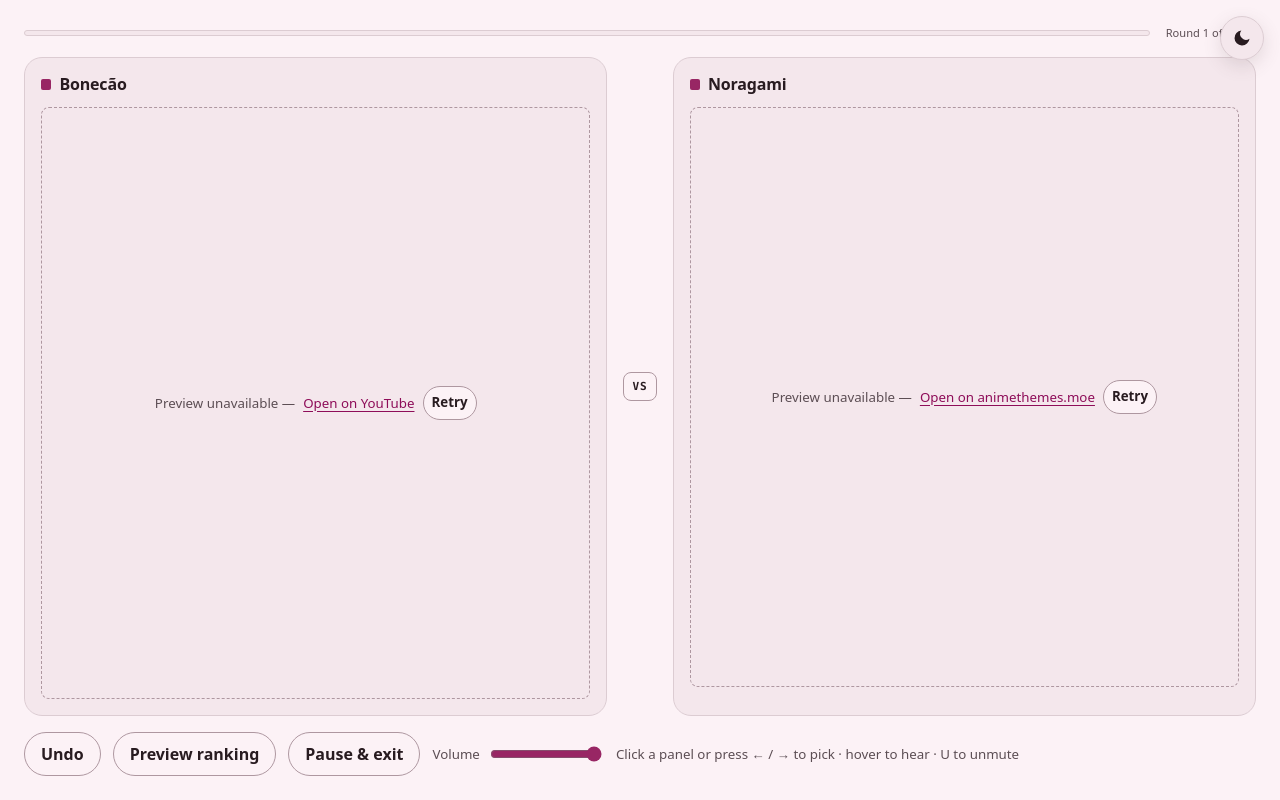
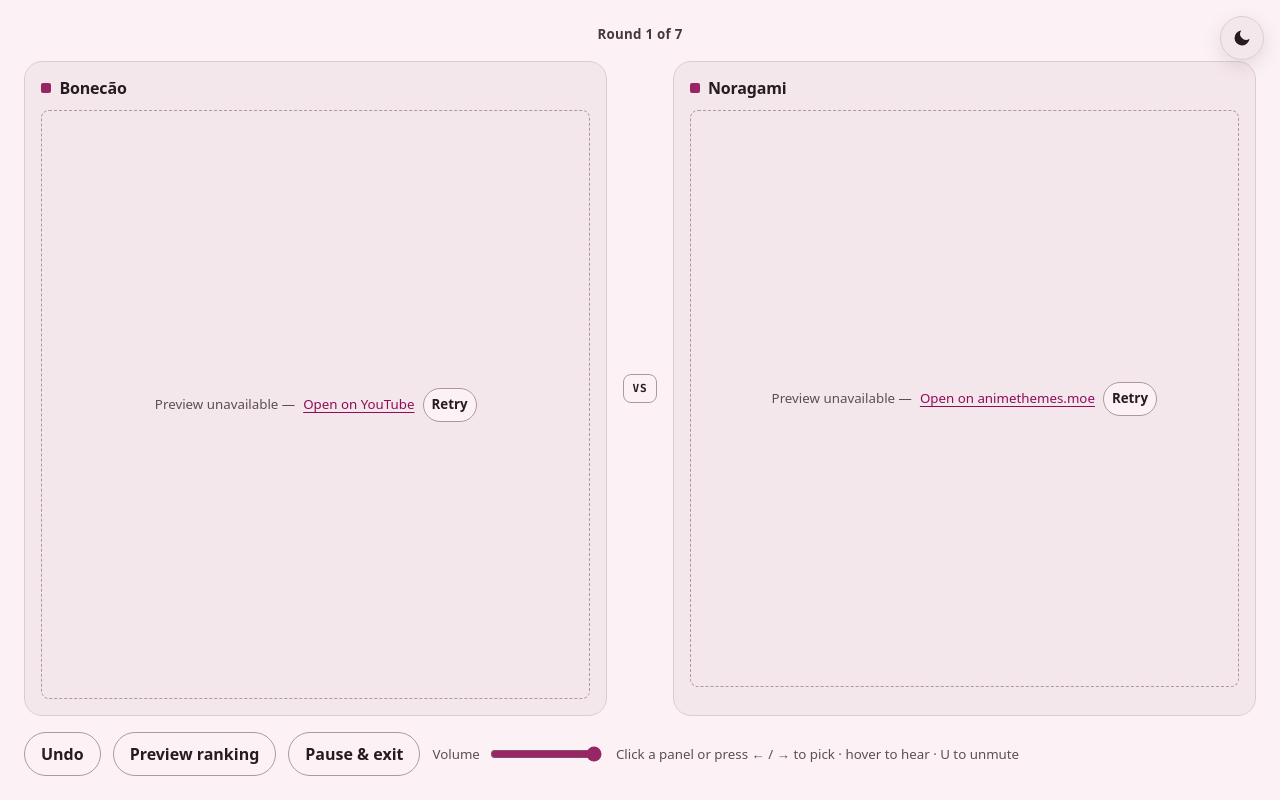
Before and after one commit to bernardopiane/Anime_OPED_Ranker, a website with bundled scripts: page index.html in a window 1280 px wide. Both pictures are taken after a click on the button "Start". Built offline with nearby package versions, Linux system fonts and the light colour scheme; no server answers.

Commit message:
Show only the round during matches
The match count is choice-dependent, so any percentage on the match
screen was an estimate the player could not trust. The number of
rounds, however, is known up front (ceil(log2 n)).

Drop the progress bar and its percentage and show only 'Round X of Y',
so the player always knows which round they are in and when the
tournament ends. The resume button now reports the round as well.

```diff
--- a/app.js
+++ b/app.js
@@ -117,7 +117,8 @@
 function updateResumeButton(savedRecord = load()) {
   const resumeBtn = el('resume-btn');
   if (isResumable(savedRecord)) {
-    resumeBtn.textContent = `Resume — ${getProgress(state.tournament).percent}%`;
+    const { round, totalRounds } = getProgress(state.tournament);
+    resumeBtn.textContent = `Resume — Round ${round} of ${totalRounds}`;
     resumeBtn.classList.remove('hidden');
   } else {
     resumeBtn.textContent = 'Resume';
@@ -628,9 +629,7 @@
   renderPanel('b', b);
 
   const progress = getProgress(state.tournament);
-  el('progress-bar').style.transform = `scaleX(${progress.percent / 100})`;
-  el('progress-label').textContent =
-    `Round ${progress.round} of ${progress.totalRounds} · ${progress.percent}%`;
+  el('progress-label').textContent = `Round ${progress.round} of ${progress.totalRounds}`;
 }
 
 el('panel-a').addEventListener('click', () => pick('a'));
--- a/index.html
+++ b/index.html
@@ -70,7 +70,6 @@
 
       <section id="match-screen" class="screen hidden">
         <header class="progress">
-          <div class="bar"><div id="progress-bar"></div></div>
           <span id="progress-label"></span>
         </header>
         <div id="panels">
--- a/styles.css
+++ b/styles.css
@@ -186,29 +186,14 @@
 .progress {
   display: flex;
   align-items: center;
-  gap: var(--space-md);
+  justify-content: center;
   flex: 0 0 auto;
 }
-.progress .bar {
-  flex: 1;
-  height: 6px;
-  overflow: hidden;
-  background: var(--color-paper-2);
-  border: 1px solid var(--color-rule);
-  border-radius: var(--radius-pill);
-}
-.progress .bar > div {
-  width: 100%;
-  height: 100%;
-  background: var(--color-accent);
-  transform: scaleX(0);
-  transform-origin: left center;
-  transition: transform var(--dur-short) var(--ease-out);
-}
 #progress-label {
-  color: var(--color-muted);
-  font-size: var(--text-xs);
-  font-variant-numeric: tabular-nums;
+  color: var(--color-ink-soft);
+  font-size: var(--text-sm);
+  font-weight: 600;
+  letter-spacing: 0.02em;
   white-space: nowrap;
 }
 
@@ -648,7 +633,6 @@
       border-color var(--dur-micro) var(--ease-out);
   }
   .modal-card { transform: none; }
-  .progress .bar > div { transition: none; }
   .podium-slot,
   .panel,
   #results-list li { transition: none; }
```
